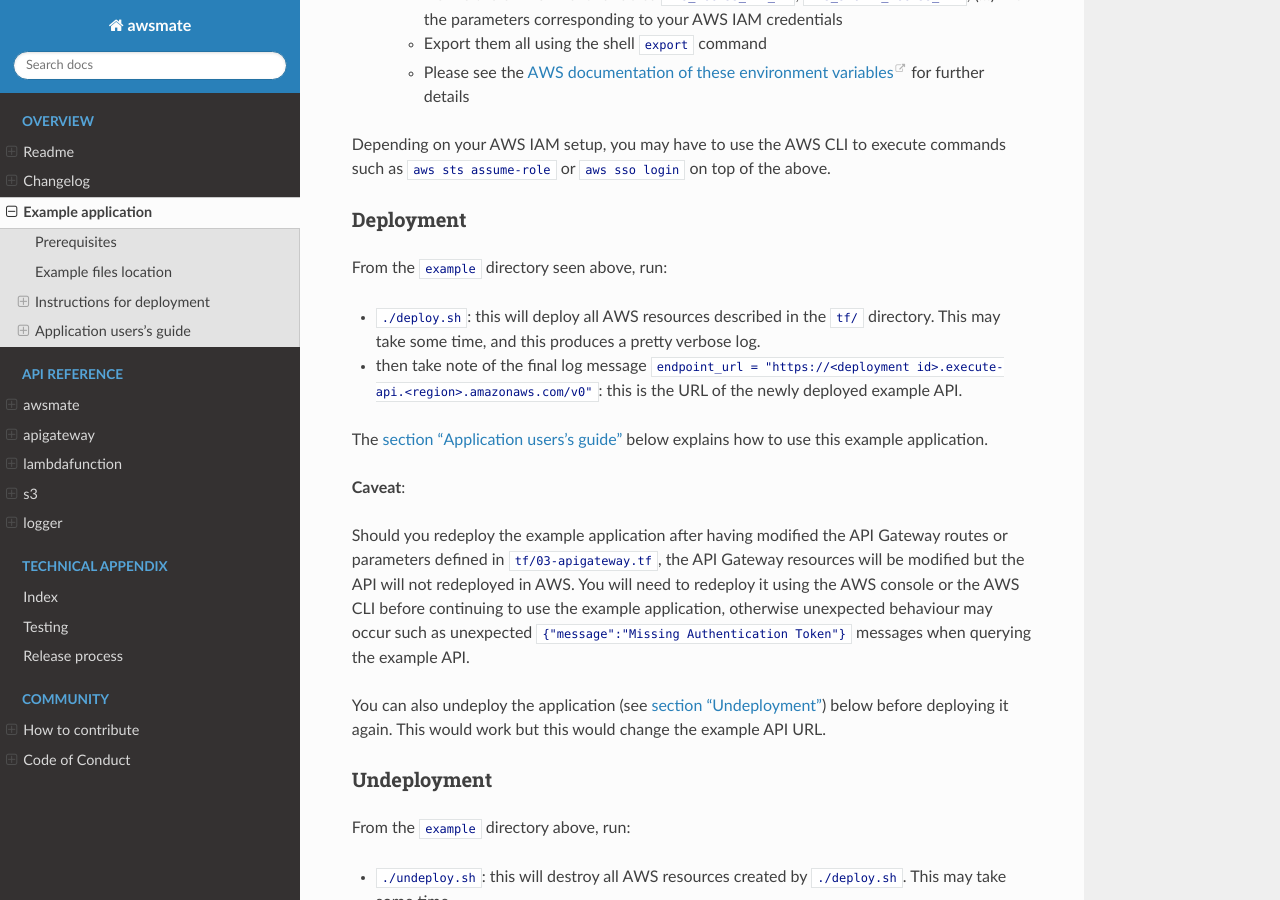
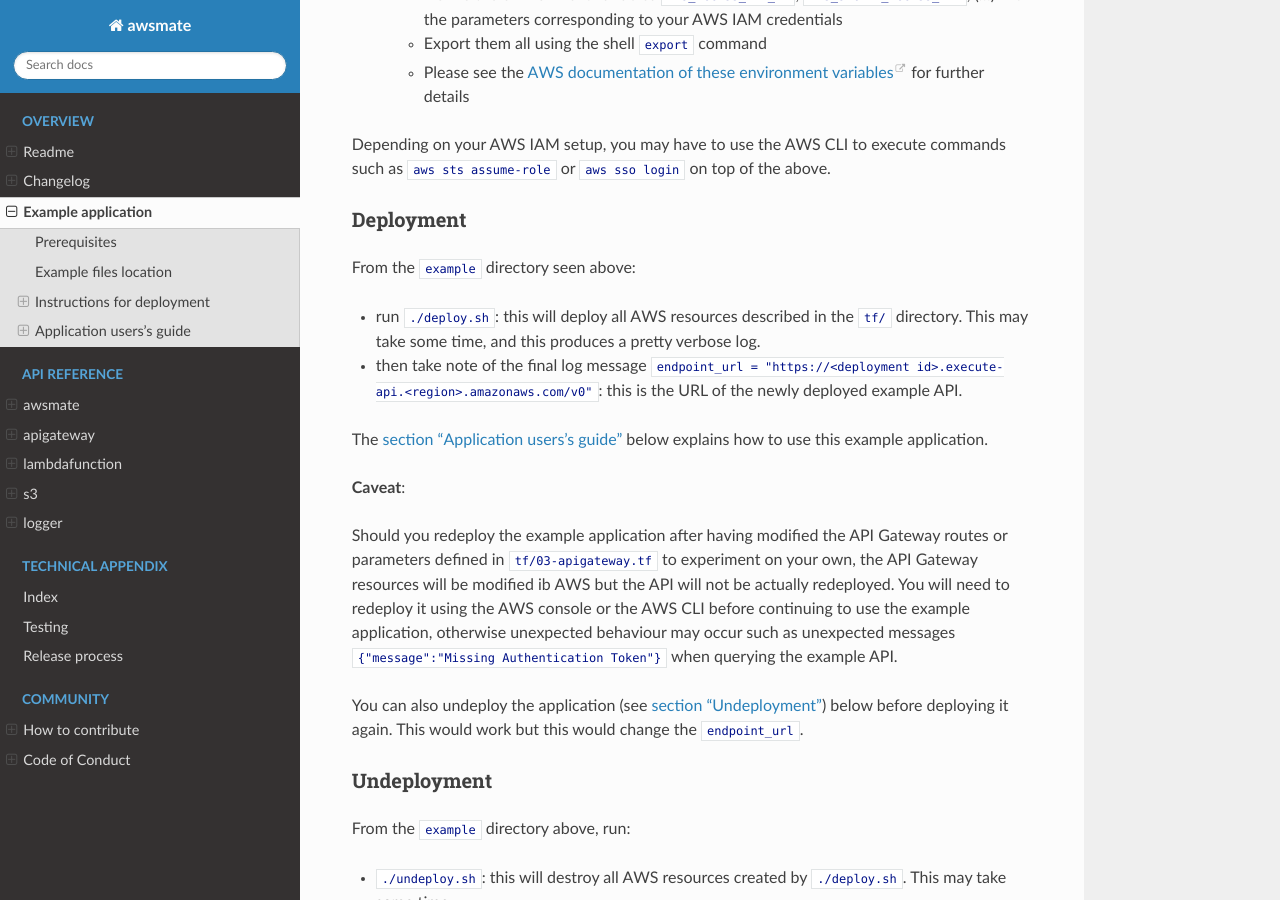
Before and after one commit to shlublu/awsmate, a Sphinx documentation site: the page built from docs/source/example_application.rst, in a window 1280 px wide and 900 px high, scrolled down 977 px. Built offline with Sphinx 7.4.7 and the Read the Docs theme 2.0.0, drawn with Linux system fonts in a browser that asks for light colours; some of the changed text lies outside the part shown.

Commit message:
Examples: fixed typos and links in the documentation

```diff
--- a/docs/source/example_application.rst
+++ b/docs/source/example_application.rst
@@ -51,21 +51,21 @@
 Deployment
 ~~~~~~~~~~
 
-From the ``example`` directory seen above, run:
+From the ``example`` directory seen above:
 
-* ``./deploy.sh``: this will deploy all AWS resources described in the ``tf/`` directory. This may take some time, and this produces a pretty verbose log.
+* run ``./deploy.sh``: this will deploy all AWS resources described in the ``tf/`` directory. This may take some time, and this produces a pretty verbose log.
 * then take note of the final log message ``endpoint_url = "https://<deployment id>.execute-api.<region>.amazonaws.com/v0"``: this is the URL of the newly deployed example API.
 
 The :ref:`section "Application users's guide" <UsersGuide>` below explains how to use this example application.
 
 **Caveat**:
 
-Should you redeploy the example application after having modified the API Gateway routes or parameters defined in ``tf/03-apigateway.tf``, the
-API Gateway resources will be modified but the API will not redeployed in AWS. You will need to redeploy it using the AWS console or the AWS CLI
-before continuing to use the example application, otherwise unexpected behaviour may occur such as unexpected ``{"message":"Missing Authentication Token"}``
-messages when querying the example API.
+Should you redeploy the example application after having modified the API Gateway routes or parameters defined in ``tf/03-apigateway.tf`` to experiment on your own, the
+API Gateway resources will be modified ib AWS but the API will not be actually redeployed. You will need to redeploy it using the AWS console or the AWS CLI
+before continuing to use the example application, otherwise unexpected behaviour may occur such as unexpected messages ``{"message":"Missing Authentication Token"}`` when
+querying the example API.
 
-You can also undeploy the application (see :ref:`section "Undeployment" <Undeployment>`) below before deploying it again. This would work but this would change the example API URL.
+You can also undeploy the application (see :ref:`section "Undeployment" <Undeployment>`) below before deploying it again. This would work but this would change the ``endpoint_url``.
 
 .. _Undeployment:
 
@@ -124,7 +124,7 @@
                 * the use of the ``custom_transformers`` (here: HTML transformation of the API response) described in :doc:`the apigateway module documentation <apigateway>`,
                 * the use of ``extra_headers`` (here: to handle CORS) with ``awsmate.apigateway.build_http_response()``,
                 * the ``gzip`` built-in functionality of ``awsmate.apigateway.build_http_response()`` based on the ``Accept-Encoding`` header (unless your browser does not accept gzip!),
-                * the handling of preferences submitted through ``Accept<*>`` headers in `weighted quality value syntax<https://developer.mozilla.org/en-US/docs/Web/HTTP/Content_negotiation>`.
+                * the handling of preferences submitted through ``Accept*`` headers in `weighted quality value syntax <https://developer.mozilla.org/en-US/docs/Web/HTTP/Content_negotiation>`_.
             * Tip: think of how you could localize the returned content depending on the ``Accept-Language`` header submitted by the browser
     * Route "forbidden": ``lambda_apigateway_returns_403.py``
         * Command-line with ``curl``
@@ -213,11 +213,11 @@
 * Use
     * Step by step instructions
         * Open the URL ``https://<endpoint_url>/crash`` with your web browser
-        * Go to the CLoudwatch service page
+        * Go to the Cloudwatch service page
         * Follow the "Logs/Log group" link of the left navigation panel
         * Search for the ``/aws/lambda/apigateway_returns_500`` log group and open it
         * Open the most recent log stream
         * This shows a log containing a critical error message followed by a stack trace showing the details of this crash simulation, and then an informational message showing the returned payload
     * This demonstrates
         * the use of the ``log_internal_error`` function of ``awsmate.logger``
-        * the use of the ``logger`` object of ``awsmate.logger``, which is a `standard Python logger<https://docs.python.org/3/library/logging.html>`
+        * the use of the ``logger`` object of ``awsmate.logger``, which is a `standard Python logger <https://docs.python.org/3/library/logging.html>`_
```
